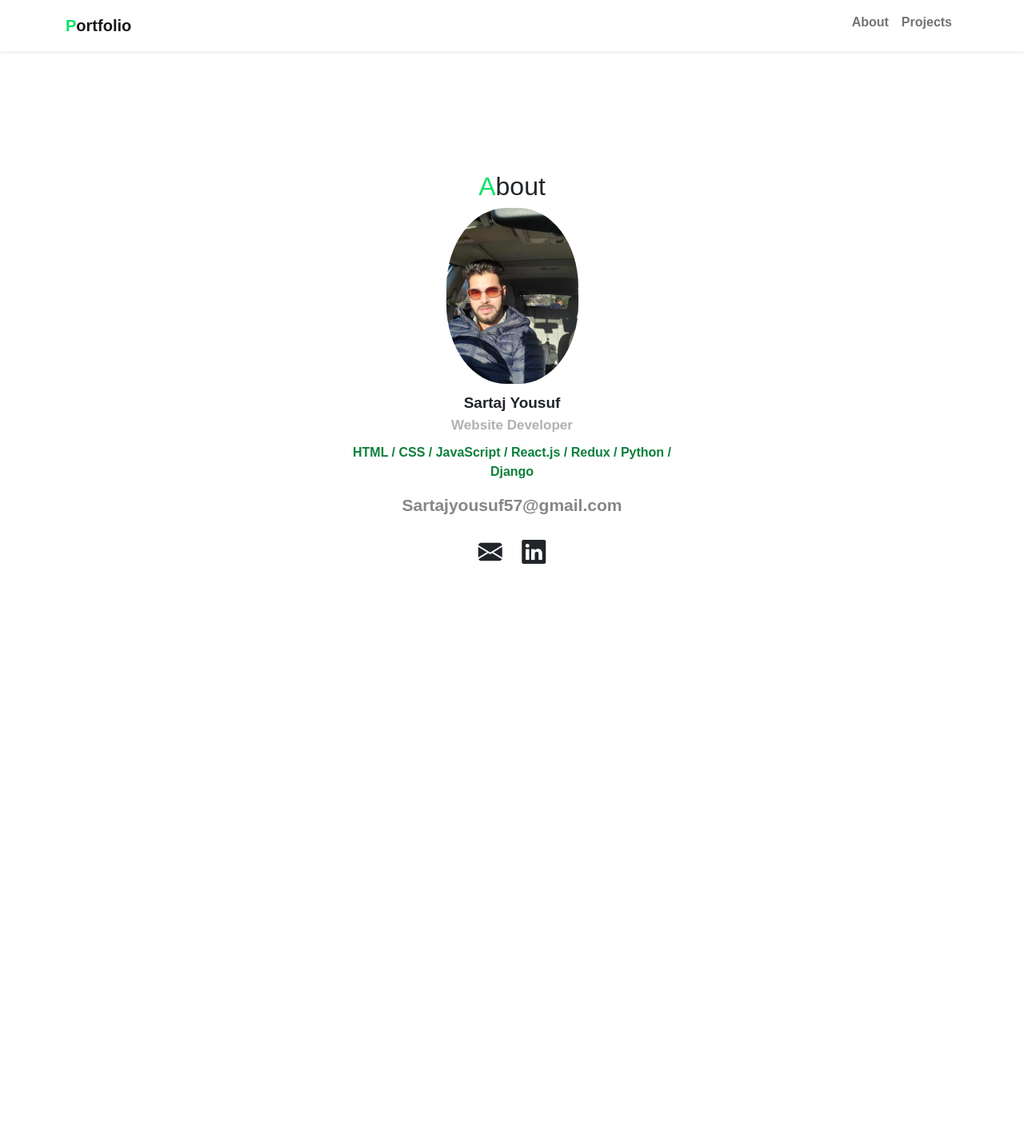
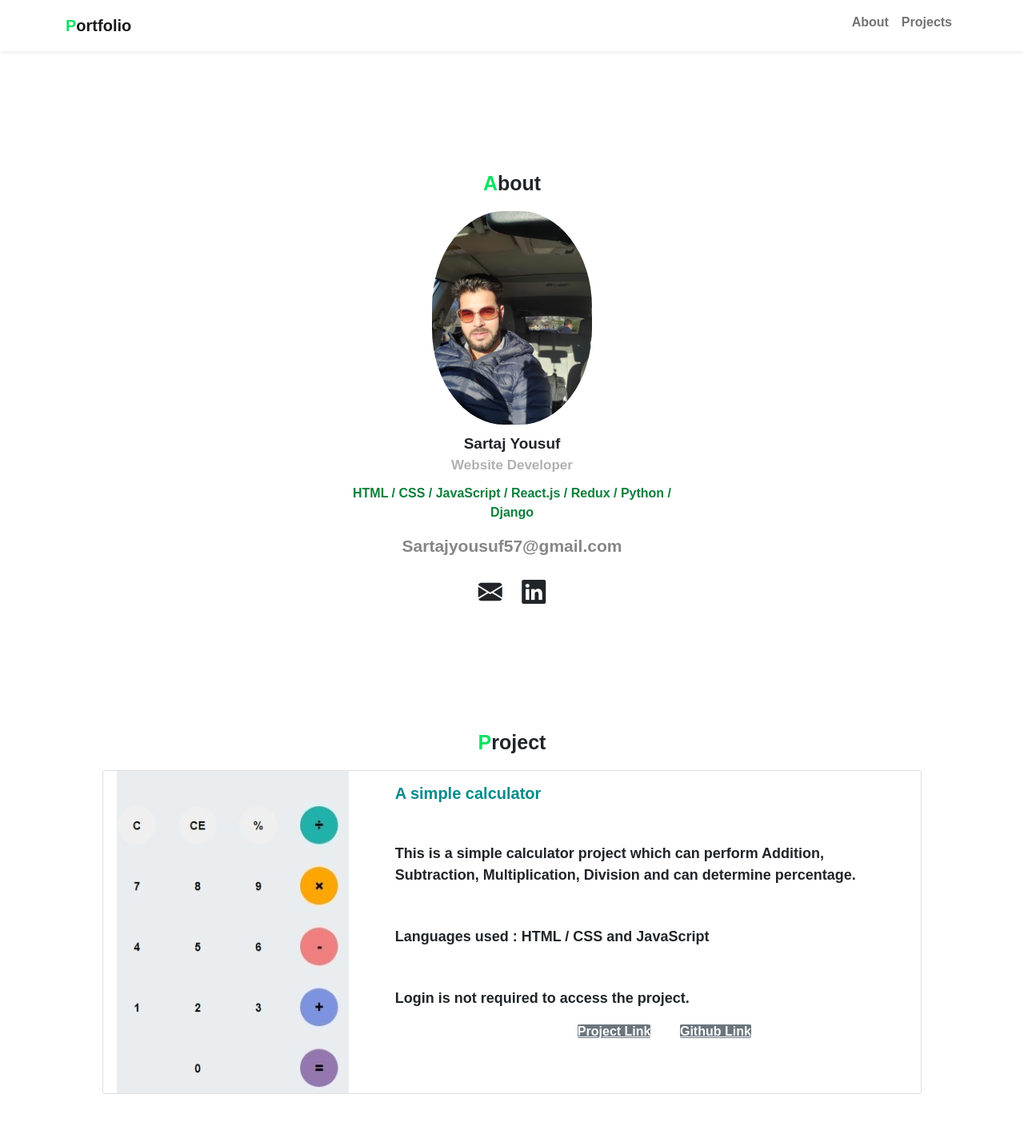
Before and after one commit to sartajyousuf/My_portfolio, a PHP site: page / in a window 1280 px wide. Shown: the whole page at 80% size. Before the commit the page ends 705 px from the top, so only its background shows below. Run offline with PHP 8.4, Linux system fonts and the light colour scheme; some libraries are stand-ins or nearby versions.

Commit message:
added a calculator project to the portfolio

```diff
--- a/index.html
+++ b/index.html
@@ -39,7 +39,28 @@
             <div class ="icons">
             <a href="#"></a><i class="bi bi-envelope-fill"></i></a>
             <a href="#"></a><i class="bi bi-linkedin ms-3"></i></div>
+            </div>
+            <div id="Project">
+              <h2><span class="font-primary">P</span>roject</h2>
+              <div class="card mb-3">
+                <div class="row">
+                  <div class="col-md-4">
+                    <img src="img/my cal.jpeg" alt="A simple calculator">
+                  </div>
+                  <div class="col-md-8">
+                    <div class="card-body">
+                      <h5 class="card-title">A simple calculator</h5>
+                      <p class="card-text">This is a simple calculator project which can perform Addition, Subtraction, Multiplication, Division and can determine percentage.</p>
+                      <p class="card-text">Languages used : HTML / CSS and JavaScript </p>
+                      <p class="card-text"><small class="text-muted"></small></p>
+                      <p class="card-text">Login is not required to access the project.</p>
+                      <a href="#" target="_blank" class="btn-secondary">Project Link</a>
+                      <a href="#" target="_blank" class="btn-secondary">Github Link</a>
 
+                  </div>
+                </div>
+              </div>
+            </div>
         <script src="https://cdn.jsdelivr.net/npm/bootstrap@5.0.0-beta2/dist/js/bootstrap.bundle.min.js" integrity="sha384-b5kHyXgcpbZJO/tY9Ul7kGkf1S0CWuKcCD38l8YkeH8z8QjE0GmW1gYU5S9FOnJ0" crossorigin="anonymous"></script>
     </body>
 </html>
--- a/style.css
+++ b/style.css
@@ -1,6 +1,7 @@
 body{
     font-family: "Arial", sana-serif;
     font-weight: bold;
+    text-align: center;
 }
 .font-primary{
     color:rgb(10, 226, 100)
@@ -14,7 +15,7 @@ body{
 }
 #about img{
     border-radius:45%;
-    width: 165px;
+    width: 200px;
     margin-bottom: 10px;
 }
 #about .name{
@@ -45,3 +46,46 @@ body{
 
 
 }
+h2{
+    font-weight: bold;
+    font-size: 25px;
+    margin-bottom: 20px
+}
+
+a .font-black{
+    color: black !important;
+}
+
+#Project{
+    margin: 60px auto;
+    width: 80%;
+
+}
+#Project h2{
+    text-align: center;
+}
+
+#project .card img{
+    width: 100%;
+}
+
+.card-text{
+    font-size: large;
+    margin-top: 50px;
+    text-align: left;
+}
+
+.card-title{
+    font-weight: bold;
+    color:darkcyan;
+    font-family: Arial, Helvetica, sans-serif;
+    text-align: left;
+}
+
+.btn-secondary{
+    font-weight: bold;
+    border-radius: 5%;
+    margin-left: 5%;
+    margin-top:20px ;
+
+}
```
